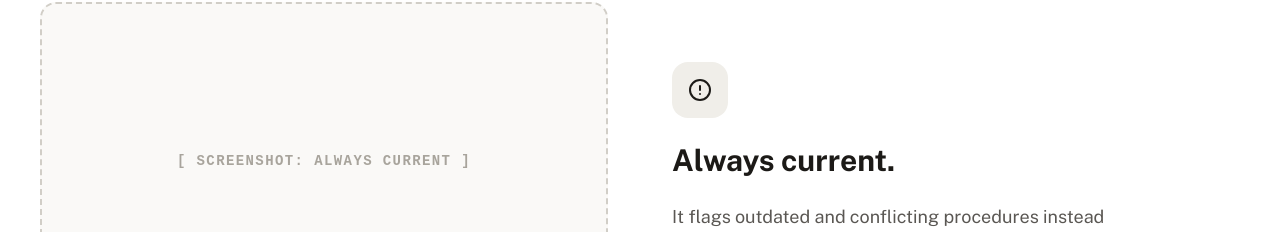
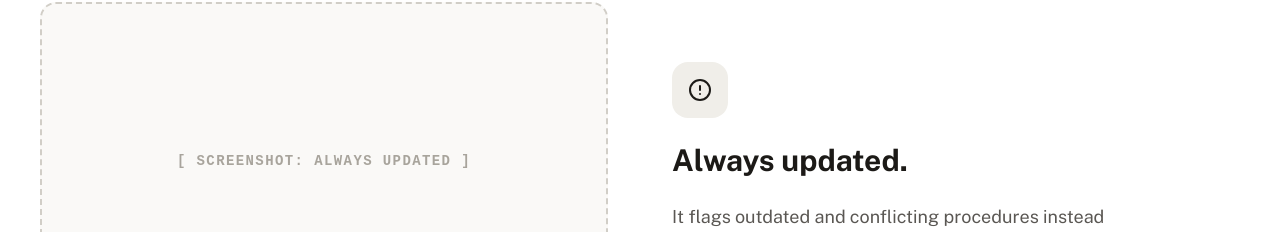
Before and after one commit to VeshGuy/KB-WB, a React (Vite) app: page / in a window 1280 px wide. Shown: the part 2175-2407 px from the top of the page. Built offline with nearby package versions, Linux system fonts and the light colour scheme.

Commit message:
Change Always current to Always updated

```diff
--- a/src/components/Features.tsx
+++ b/src/components/Features.tsx
@@ -10,7 +10,7 @@ const features = [
   },
   {
     icon: <AlertCircle />,
-    title: 'Always current.',
+    title: 'Always updated.',
     description: 'It flags outdated and conflicting procedures instead of letting your AI follow the wrong version.'
   },
   {
```
